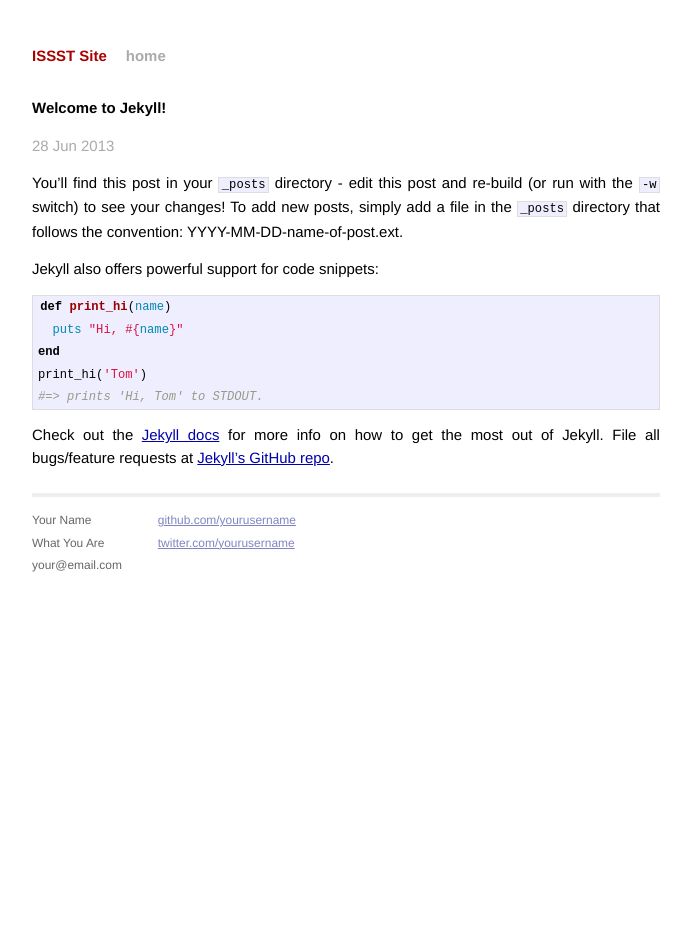
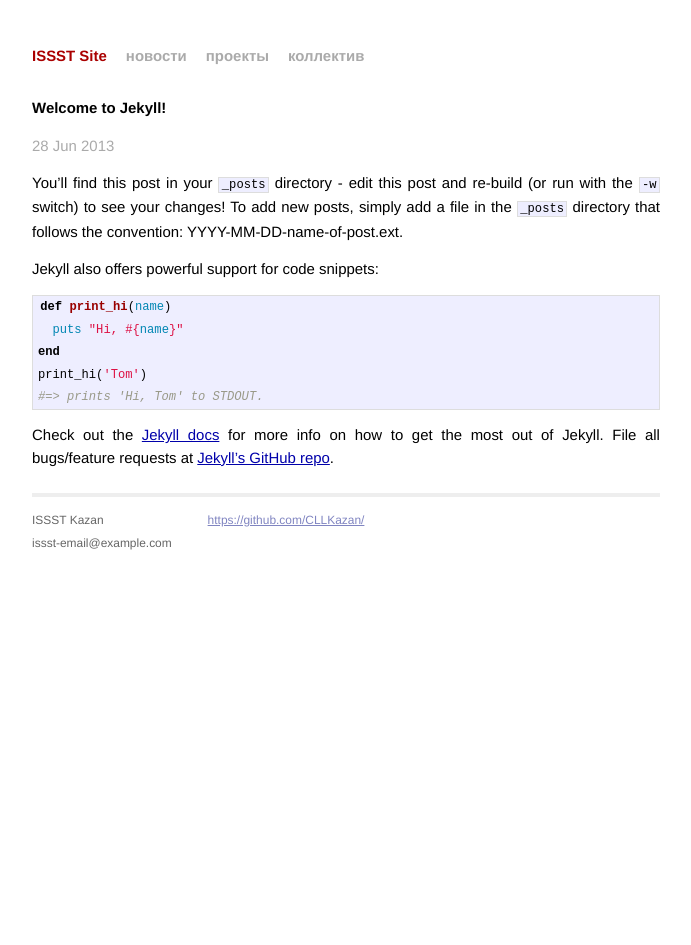
Before and after one commit to teanalab/cllkazan.github.io, a Jekyll site: the page built from _posts/2013-06-28-welcome-to-jekyll.markdown, in a window 1280 px wide. Shown: the whole page, without its empty margins (294-985 px from the left). Built offline with Jekyll 4.4.1, drawn with Linux system fonts in a browser that asks for light colours.

Commit message:
default layout from cll-site

```diff
--- a/_layouts/default.html
+++ b/_layouts/default.html
@@ -19,7 +19,9 @@
           <div class="site">
             <div class="header">
               <h1 class="title"><a href="/">{{ site.name }}</a></h1>
-              <a class="extra" href="/">home</a>
+              <a class="extra" href="/">новости</a>
+              <a class="extra" href="/projects">проекты</a>
+              <a class="extra" href="/people">коллектив</a>
             </div>
 
                 {{ content }}
@@ -27,15 +29,13 @@
             <div class="footer">
               <div class="contact">
                 <p>
-                  Your Name<br />
-                  What You Are<br />
-                  your@email.com
+                  ISSST Kazan<br />
+                  issst-email@example.com
                 </p>
               </div>
               <div class="contact">
                 <p>
-                  <a href="http://github.com/yourusername/">github.com/yourusername</a><br />
-                  <a href="http://twitter.com/yourusername/">twitter.com/yourusername</a><br />
+                  <a href="https://github.com/CLLKazan/">https://github.com/CLLKazan/</a><br />
                 </p>
               </div>
             </div>
```
